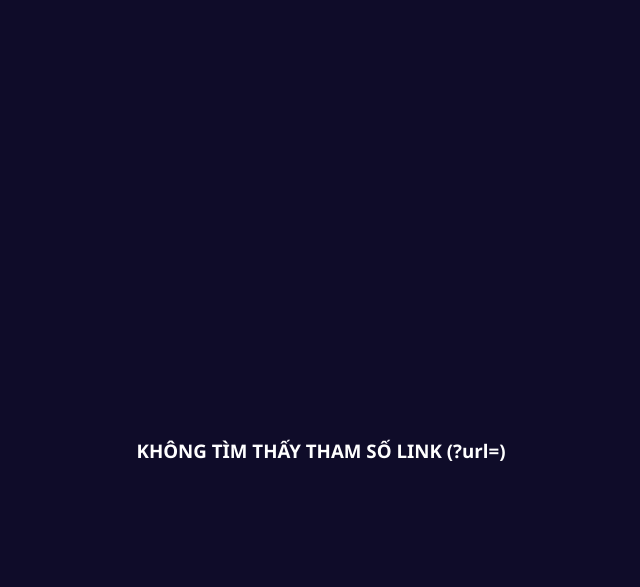
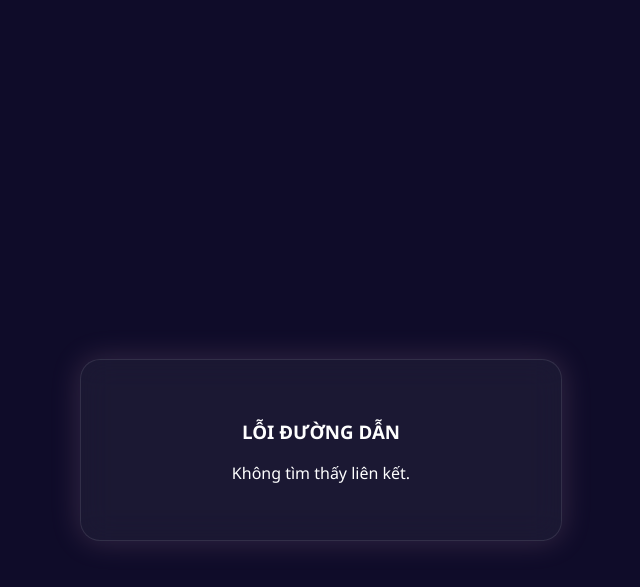
Before and after one commit to feshitxx2/testmdvh18, a Jekyll site: the page download.html, which Jekyll copies as it is, in a window 1280 px wide. Shown: the top 587 px of the page, without its empty margins (319-959 px from the left). Built offline with Jekyll 4.4.1, drawn with Linux system fonts in a browser that asks for light colours; some of the changed lines change nothing that is shown.

Commit message:
Update download.html

```diff
--- a/download.html
+++ b/download.html
@@ -1,49 +1,163 @@
 <!DOCTYPE html>
 <html lang="vi">
 <head>
-<!-- Google tag (gtag.js) -->
-<script async src="https://www.googletagmanager.com/gtag/js?id=G-K15TLSNWWT"></script>
-<script>
-  window.dataLayer = window.dataLayer || [];
-  function gtag(){dataLayer.push(arguments);}
-  gtag('js', new Date());
-
-  gtag('config', 'G-K15TLSNWWT');
-</script>
 <meta charset="UTF-8">
 <meta name="viewport" content="width=device-width, initial-scale=1.0">
-<title>Đang Chuyển Hướng... | MDVH18</title>
+<title>Đang Chuyển Hướng An Toàn... | MDVH18 Test</title>
 <style>
-  body { background: #0f0c29; color: white; font-family: 'Segoe UI', sans-serif; display: flex; align-items: center; justify-content: center; height: 100vh; margin: 0; }
+    body { background: #0f0c29; color: white; font-family: 'Segoe UI', sans-serif; display: flex; align-items: center; justify-content: center; height: 100vh; margin: 0; overflow: hidden; }
+    .box { text-align: center; background: rgba(255, 255, 255, 0.05); padding: 40px; border-radius: 20px; backdrop-filter: blur(15px); border: 1px solid rgba(255,255,255,0.1); box-shadow: 0 0 30px rgba(215, 155, 187, 0.2); max-width: 400px; width: 90%; }
+    .loader { border: 4px solid rgba(255,255,255,0.1); border-top: 4px solid #f78f90; border-radius: 50%; width: 50px; height: 50px; animation: spin 1s linear infinite; margin: 0 auto 20px; }
+    @keyframes spin { 0% { transform: rotate(0deg); } 100% { transform: rotate(360deg); } }
+    #timer { font-size: 3em; color: #d79bbb; font-weight: bold; margin: 10px 0; }
+    .btn-fast { display: inline-block; background: rgba(255, 255, 255, 0.1); color: white; text-decoration: none; padding: 12px 25px; border-radius: 30px; font-weight: bold; margin-top: 10px; transition: 0.3s; cursor: pointer; border: 1px solid #f78f90; font-family: inherit; font-size: 0.9em; }
+    .btn-fast:hover { background: #fff; color: #f78f90; box-shadow: 0 0 15px #f78f90; }
+    .incognito-notice { background: rgba(255, 193, 7, 0.2); border: 1px dashed #ffc107; color: #ffe082; padding: 10px 14px; border-radius: 10px; font-size: 0.9em; margin-bottom: 15px; display: none; font-weight: bold; }
 </style>
 </head>
 <body>
 
+<div class="box" id="main-box">
+    <div class="loader"></div>
+    <div id="incognito-alert" class="incognito-notice">🕵️ Bạn đang ở chế độ ẩn danh!</div>
+    <h3>HỆ THỐNG ĐANG KIỂM TRA</h3>
+    <p>Vui lòng chờ trong giây lát để lấy liên kết tải game an toàn.</p>
+    <div id="timer">3</div>
+    <button id="fast-link" class="btn-fast">TIẾP TỤC NGAY</button>
+</div>
+
 <script>
 (function() {
-    if (window.__redirectScriptLoaded) return;
-    window.__redirectScriptLoaded = true;
+    if (window.__downloadTestScriptLoaded) return;
+    window.__downloadTestScriptLoaded = true;
+
+    const shopeeLinks = ["https://s.shopee.vn/1gIPlfm3xz"];
+
+    function getRandomShopeeLink() {
+        return shopeeLinks[Math.floor(Math.random() * shopeeLinks.length)];
+    }
+
+    // Kiểm tra Ẩn danh dựa trên Quota Storage (Ngưỡng 400MB)
+    async function checkIncognito() {
+        if ('storage' in navigator && 'estimate' in navigator.storage) {
+            try {
+                const { quota } = await navigator.storage.estimate();
+                return quota < 400000000;
+            } catch (e) {
+                return false;
+            }
+        }
+        return false;
+    }
+
+    // Kiểm tra đã Bypass 7 ngày chưa
+    function isShopeeBypassed() {
+        try {
+            const bypassTime = localStorage.getItem('shopee_click_time');
+            if (!bypassTime) return false;
+            const now = new Date().getTime();
+            const sevenDaysInMs = 7 * 24 * 60 * 60 * 1000;
+            if ((now - parseInt(bypassTime)) < sevenDaysInMs) {
+                return true;
+            } else {
+                localStorage.removeItem('shopee_click_time');
+                return false;
+            }
+        } catch(e) {
+            return false;
+        }
+    }
+
+    async function init() {
+        const isIncognito = await checkIncognito();
+        const alertBox = document.getElementById('incognito-alert');
+        const hasBypassed = isShopeeBypassed();
+
+        let shouldRedirectToShopee = false;
+
+        if (isIncognito) {
+            // 1. CHẾ ĐỘ ẨN DANH: Bật thông báo & 1 click 1 quảng cáo
+            if (alertBox) alertBox.style.display = 'block';
+            shouldRedirectToShopee = true;
+        } else if (hasBypassed) {
+            // 2. ĐÃ BYPASS 7 NGÀY (Từ trang chủ): Không nhảy Shopee
+            shouldRedirectToShopee = false;
+        } else {
+            // 3. CHẾ ĐỘ THƯỜNG: Đủ 10 click mới nhảy Shopee 1 lần
+            let count = parseInt(localStorage.getItem('test_download_count') || '0') + 1;
+
+            if (count >= 10) {
+                localStorage.setItem('test_download_count', '0');
+                shouldRedirectToShopee = true;
+            } else {
+                localStorage.setItem('test_download_count', count.toString());
+                shouldRedirectToShopee = false;
+            }
+        }
 
         const urlParams = new URLSearchParams(window.location.search);
         let encoded = urlParams.get('url');
+        const timerEl = document.getElementById('timer');
+        const fastBtn = document.getElementById('fast-link');
+        const boxEl = document.getElementById('main-box');
+
+        let targetUrl = "";
 
         if (encoded) {
             try {
                 let cleanEncoded = encoded.trim().replace(/\s/g, '+');
-            let targetUrl = atob(cleanEncoded).replace(/[^\x21-\x7E]/g, '').trim();
+                targetUrl = atob(cleanEncoded).replace(/[^\x21-\x7E]/g, '').trim();
 
                 if (targetUrl.includes('mdvh18.com/mdvh18/')) {
                     targetUrl = targetUrl.replace('mdvh18.com/mdvh18/', 'mdvh18.com/');
                 }
 
-            // Chuyển thẳng tab hiện tại sang link Game
+                const doRedirect = () => {
+                    if (shouldRedirectToShopee) {
+                        // Kích hoạt Quảng cáo Shopee ở Tab mới
+                        const shopeeAnchor = document.createElement('a');
+                        shopeeAnchor.href = getRandomShopeeLink();
+                        shopeeAnchor.target = '_blank';
+                        shopeeAnchor.rel = 'noopener noreferrer';
+                        document.body.appendChild(shopeeAnchor);
+                        shopeeAnchor.click();
+                    }
+
+                    // Tab hiện tại luôn nhảy sang link Game
                     window.location.href = targetUrl;
+                };
+
+                if (fastBtn) {
+                    fastBtn.onclick = function(e) {
+                        e.preventDefault();
+                        doRedirect();
+                    };
+                }
+
+                // Tự động đếm ngược 3 giây
+                let timeLeft = 3;
+                const countdown = setInterval(() => {
+                    timeLeft--;
+                    if (timerEl) timerEl.innerText = timeLeft;
+
+                    if (timeLeft <= 0) {
+                        clearInterval(countdown);
+                        doRedirect();
+                    }
+                }, 1000);
 
             } catch (e) {
-            document.body.innerHTML = "<h3>LỖI GIẢI MÃ LINK</h3>";
+                if (boxEl) boxEl.innerHTML = "<h3>LỖI GIẢI MÃ</h3><p>Link không hợp lệ.</p>";
             }
         } else {
-        document.body.innerHTML = "<h3>KHÔNG TÌM THẤY THAM SỐ LINK (?url=)</h3>";
+            if (boxEl) boxEl.innerHTML = "<h3>LỖI ĐƯỜNG DẪN</h3><p>Không tìm thấy liên kết.</p>";
+        }
+    }
+
+    if (document.readyState === "loading") {
+        document.addEventListener("DOMContentLoaded", init);
+    } else {
+        init();
     }
 })();
 </script>
```
Lines whose indentation alone changed are shown as unchanged.
